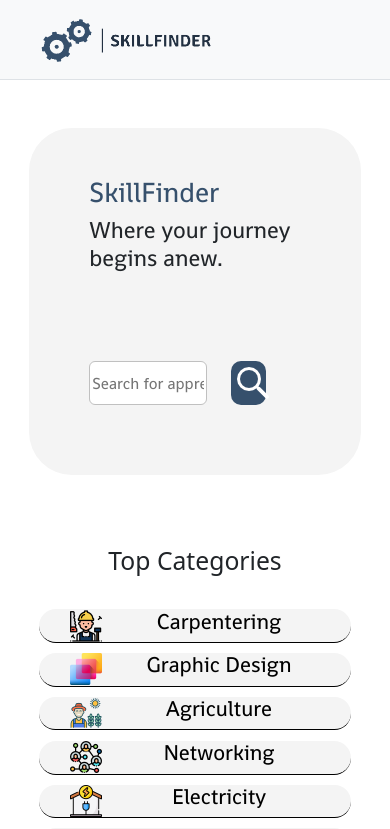
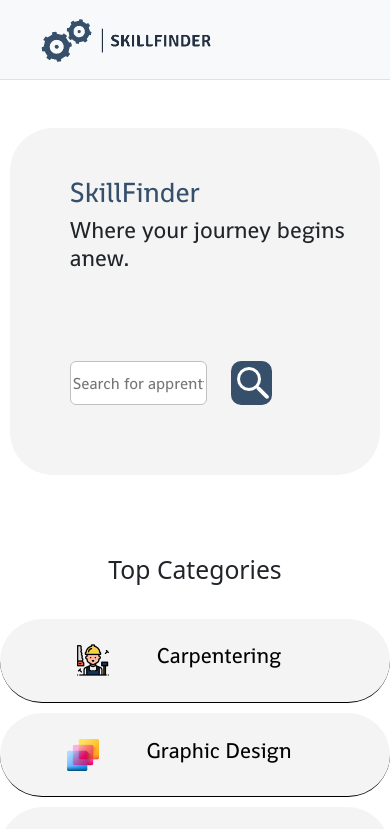
Before and after one commit to MohamadThaine/SkillFinder, a React (Create React App) app in the folder client/: page / in a window 390 px wide. Shown: the top 829 px of the page. Built offline with nearby package versions, Linux system fonts and the light colour scheme.

Commit message:
improved the main page responsivity

```diff
--- a/client/src/Assets/Styles/MainPage.css
+++ b/client/src/Assets/Styles/MainPage.css
@@ -22,7 +22,7 @@
 
 
 .teaching-logo > img{
-    height: 25rem;
+    height: 42vh;
 }
 
 .mt-6{
@@ -55,10 +55,6 @@
     margin-top: 5rem !important;
 }
 
-.categories-row{
-    height: 8vh !important;
-}
-
 .category{
     position: relative;
     color: black;
@@ -67,6 +63,7 @@
     border-bottom: 1px solid black;
     border-radius: 43px;
     align-items: center;
+    height: 8vh;
 }
 
 .category > :last-child{
@@ -74,10 +71,8 @@
 }
 
 .category > img{
-    position: absolute;
     width: 4rem;
     height: 4rem;
-    left: 10%;
 }
 
 @media screen and (max-height: 768px){
@@ -89,6 +84,27 @@
 
 @media screen and (max-width: 768px){
 
+    .category{
+        margin-top: 10px;
+        width: 80%;
+        margin-left: auto;
+        margin-right: auto;
+        height: 10vh !important;
+    }
+
+    .category > img{
+        width: 2rem;
+        height: 2rem;
+    }
+}
+
+@media screen and (max-width: 1000px){
+
+    .intro{
+        height: fit-content;
+        width: 95%;
+    }
+
     .mt-6{
         margin-bottom: 5rem;
     }
@@ -97,20 +113,9 @@
         display: none;
     }
 
-    .categories-row:nth-child(3){
-        margin-top: 4rem !important;
-    }
-
     .category{
         margin-top: 10px;
-        width: 80%;
-        margin-left: auto;
-        margin-right: auto;
-        height: 4vh !important;
-    }
-
-    .category > img{
-        width: 2rem;
-        height: 2rem;
+        width: 100%;
+        height: 10vh !important;
     }
 }
--- a/client/src/Pages/MainPage.js
+++ b/client/src/Pages/MainPage.js
@@ -30,39 +30,39 @@ function MainPage(){
                             </div>
                         </div>
                     </div>
-                    <div className='col-sm-3 teaching-logo p-3'>
+                    <div className='col-sm-4 teaching-logo p-3'>
                         <img src={logo}/>
                     </div>
                 </div>
             </div>
             <div className='container mt-5'>
                 <h2 className='text-center top'>Top Categories</h2>
-                <div className='row justify-content-between mt-4 categories-row'>
+                <div className='row justify-content-between mt-4'>
                     <div className='col-sm-3 d-flex justify-content-center category'>
-                        <img src={Carpentering}/>
-                        <h4 className='ms-2'>Carpentering</h4>
+                        <img className='col-md-5 ms-3' src={Carpentering}/>
+                        <h4 className='col-md-4 me-5'>Carpentering</h4>
                     </div>
                     <div className='col-sm-3 d-flex justify-content-center category'>
-                        <img src={GraphicDesign}/>
-                        <h4 className='ms-2'>Graphic Design</h4>
+                        <img className='col-md-5 ms-3' src={GraphicDesign}/>
+                        <h4 className='col-md-4 me-5'>Graphic Design</h4>
                     </div>
                     <div className='col-sm-3 d-flex justify-content-center category'>
-                        <img src={Agriculture}/>
-                        <h4 className='ms-2'>Agriculture</h4>
+                        <img className='col-md-5 ms-3' src={Agriculture}/>
+                        <h4 className='col-md-4 me-5'>Agriculture</h4>
                     </div>
                 </div>
-                <div className='row justify-content-between mt-4 categories-row'>
+                <div className='row justify-content-between mt-4'>
                     <div className='col-sm-3 d-flex justify-content-center category'>
-                        <img src={Networking}/>
-                        <h4 className='ms-2'>Networking</h4>
+                        <img className='col-md-5 ms-3' src={Networking}/>
+                        <h4 className='col-md-4 me-5'>Networking</h4>
                     </div>
                     <div className='col-sm-3 d-flex justify-content-center  category'>
-                        <img src={Electricity}/>
-                        <h4 className='ms-2'>Electricity</h4>
+                        <img className='col-md-5 ms-3' src={Electricity}/>
+                        <h4 className='col-md-4 me-5'>Electricity</h4>
                     </div>
                     <div className='col-sm-3 d-flex justify-content-center category'>
-                        <img src={Fashion}/>
-                        <h4 className='ms-2'>Fashion Design</h4>
+                        <img className='col-md-5 ms-3' src={Fashion}/>
+                        <h4 className='col-md-4 me-5'>Fashion Design</h4>
                     </div>
                 </div>
             </div>
```
